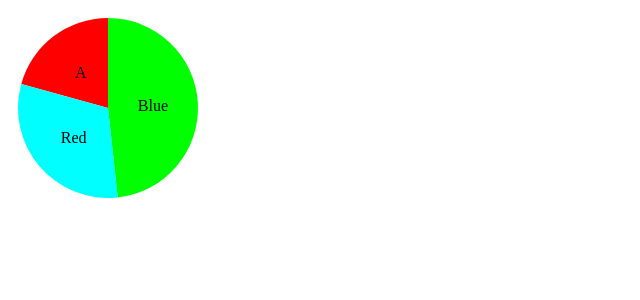
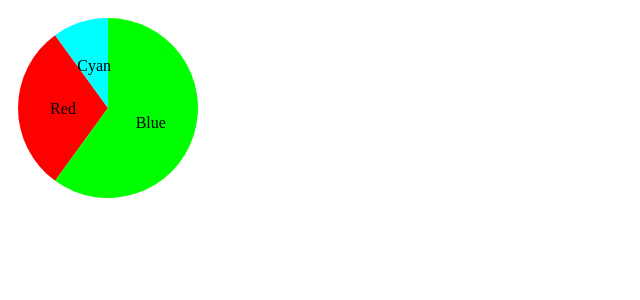
Before and after one commit to mantuonweb/chart, an Angular app: page / in a window 1280 px wide. Shown: the top 300 px of the page, without its empty margins (0-640 px from the left). Built offline with nearby package versions, Linux system fonts and the light colour scheme.

Commit message:
minor changes

```diff
--- a/src/app/app.component.html
+++ b/src/app/app.component.html
@@ -1,6 +1,6 @@
 <app-d3-pie [data]="[
-  { label: 'A', value: 30, color: '#ff0000' },
-  { label: 'Blue', value: 70, color: '#00ff00' },
-  { label: 'Red', value: 45 , color:'cyan'}
+  { label: 'Red', value: 30, color: '#ff0000' },
+  { label: 'Blue', value: 60, color: '#00ff00' },
+  { label: 'Cyan', value: 10 , color:'cyan' }
   ]" [width]="200" [height]="200" (arcClick)="onArcClick($event)">
 </app-d3-pie>
--- a/src/app/d3-pie/d3-pie.component.ts
+++ b/src/app/d3-pie/d3-pie.component.ts
@@ -53,15 +53,16 @@ export class D3PieComponent implements OnChanges, OnDestroy {
     arcs.append('path')
       .attr('d', path)
       .attr('fill', (d, i) => d.data.color ?? color(i.toString()))
-      .style('cursor', 'pointer') // Set cursor to pointer
+      .style('cursor', 'pointer')
       .on('click', (event, d) => this.arcClick.emit(d.data))
       .on('mouseover', function (event, d) {
         d3.select(this)
           .transition()
           .duration(150)
-          .attr('stroke', d.data.color ?? color(d.index.toString())) // Use arc color for stroke
-          .attr('stroke-width', 3)
-          .attr('opacity', 0.8);
+          .attr('stroke', d.data.color ?? color(d.index.toString()))
+          .attr('stroke-width', 2)
+          .attr('opacity', 0.7)
+          .attr('transform', 'scale(1.02)'); // Slightly bigger
       })
       .on('mouseout', function (event, d) {
         d3.select(this)
@@ -69,7 +70,8 @@ export class D3PieComponent implements OnChanges, OnDestroy {
           .duration(150)
           .attr('stroke', null)
           .attr('stroke-width', null)
-          .attr('opacity', 1);
+          .attr('opacity', 1)
+          .attr('transform', 'scale(1)'); // Back to normal size
       });
 
     arcs.append('text')
```
